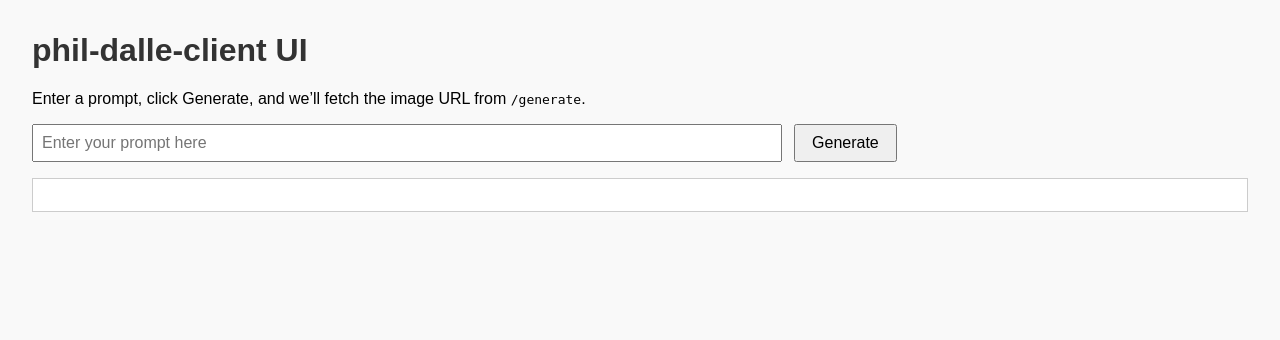
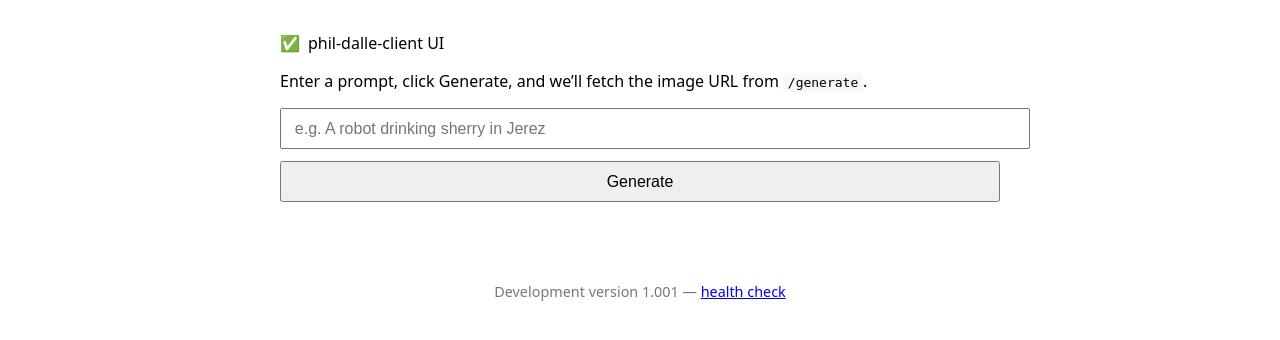
Before and after one commit to Philberto99/phil-dalle-client, a Flask app: page / in a window 1280 px wide. Shown: the top 340 px of the page. Run offline with Flask 3, Linux system fonts and the light colour scheme.

Commit message:
Restore index.html UI for phil-dalle-client

```diff
--- a/templates/index.html
+++ b/templates/index.html
@@ -1,74 +1,83 @@
-<!DOCTYPE html>
+<!doctype html>
 <html lang="en">
 <head>
-  <meta charset="UTF-8">
-  <title>phil-dalle-client UI</title>
+  <meta charset="utf-8" />
+  <title>phil-dalle-client</title>
+  <meta name="viewport" content="width=device-width, initial-scale=1" />
   <style>
-    body {
-      font-family: Arial, sans-serif;
-      margin: 2em;
-      background-color: #f9f9f9;
-    }
-    h1 {
-      color: #333;
-    }
-    #result {
-      margin-top: 1em;
-      padding: 1em;
-      background: #fff;
-      border: 1px solid #ccc;
-    }
-    input[type="text"] {
-      width: 60%;
-      padding: 0.5em;
-      font-size: 1em;
-    }
-    button {
-      padding: 0.5em 1em;
-      font-size: 1em;
-      margin-left: 0.5em;
-      cursor: pointer;
-    }
-    img {
-      margin-top: 1em;
-      max-width: 100%;
-      border: 1px solid #ccc;
-    }
+    body { font-family: system-ui, sans-serif; max-width: 720px; margin: 2rem auto; padding: 0 1rem; }
+    header { display: flex; align-items: center; gap: .5rem; margin-bottom: 1rem; }
+    .ok { color: #0a7a3f; font-weight: 600; }
+    form { display: grid; gap: .75rem; margin-bottom: 1rem; }
+    input[type="text"] { padding: .6rem .8rem; font-size: 1rem; width: 100%; }
+    button { padding: .6rem .9rem; font-size: 1rem; cursor: pointer; }
+    .status { min-height: 1.25rem; color: #555; }
+    img { max-width: 100%; border: 1px solid #ddd; border-radius: 6px; }
+    .result { margin-top: 1rem; }
+    code { background: #f6f8fa; padding: .1rem .3rem; border-radius: 4px; }
+    footer { margin-top: 3rem; font-size: .9rem; color: #777; text-align: center; }
   </style>
 </head>
 <body>
-  <h1>phil-dalle-client UI</h1>
+  <header>
+    <span class="ok">✅</span>
+    <div>phil-dalle-client UI</div>
+  </header>
+
   <p>Enter a prompt, click Generate, and we’ll fetch the image URL from <code>/generate</code>.</p>
 
-  <input type="text" id="prompt" placeholder="Enter your prompt here">
-  <button onclick="generateImage()">Generate</button>
+  <form id="form">
+    <input id="prompt" type="text" placeholder="e.g. A robot drinking sherry in Jerez" />
+    <button type="submit">Generate</button>
+    <div class="status" id="status"></div>
+  </form>
 
-  <div id="result"></div>
+  <div class="result" id="result"></div>
+
+  <footer>
+    Development version 1.001 — <a href="/health" target="_blank">health check</a>
+  </footer>
 
   <script>
-    async function generateImage() {
-      const prompt = document.getElementById("prompt").value.trim();
-      const resultDiv = document.getElementById("result");
-      resultDiv.innerHTML = "Generating...";
+    const form = document.getElementById('form');
+    const promptInput = document.getElementById('prompt');
+    const statusEl = document.getElementById('status');
+    const resultEl = document.getElementById('result');
+
+    form.addEventListener('submit', async (e) => {
+      e.preventDefault();
+      const prompt = promptInput.value.trim();
+      if (!prompt) {
+        statusEl.textContent = 'Please enter a prompt.';
+        return;
+      }
+      statusEl.textContent = 'Generating...';
 
       try {
-        const response = await fetch("/generate", {
-          method: "POST",
-          headers: { "Content-Type": "application/json" },
+        const res = await fetch('/generate', {
+          method: 'POST',
+          headers: { 'Content-Type': 'application/json' },
           body: JSON.stringify({ prompt })
         });
 
-        const data = await response.json();
+        const data = await res.json();
+        if (!res.ok) {
+          statusEl.textContent = data.error || 'Something went wrong.';
+          resultEl.innerHTML = '';
+          return;
+        }
 
-        if (data.error) {
-          resultDiv.innerHTML = `<strong>Error:</strong> ${data.error}<br><pre>${JSON.stringify(data.raw_response || {}, null, 2)}</pre><br><em>${data.footer}</em>`;
-        } else {
-          resultDiv.innerHTML = `<strong>Image URL:</strong> <a href="${data.image_url}" target="_blank">${data.image_url}</a><br><em>${data.footer}</em><br><img src="${data.image_url}" alt="Generated image">`;
-        }
+        statusEl.textContent = 'Done!';
+        const url = data.image_url;
+        resultEl.innerHTML = `
+          <p><strong>Image URL:</strong> <a href="${url}" target="_blank" rel="noopener">${url}</a></p>
+          <img src="${url}" alt="Generated image" />
+        `;
       } catch (err) {
-        resultDiv.innerHTML = `<strong>Exception:</strong> ${err}`;
+        statusEl.textContent = 'Network error.';
+        resultEl.innerHTML = '';
       }
-    }
+    });
   </script>
 </body>
 </html>
```
